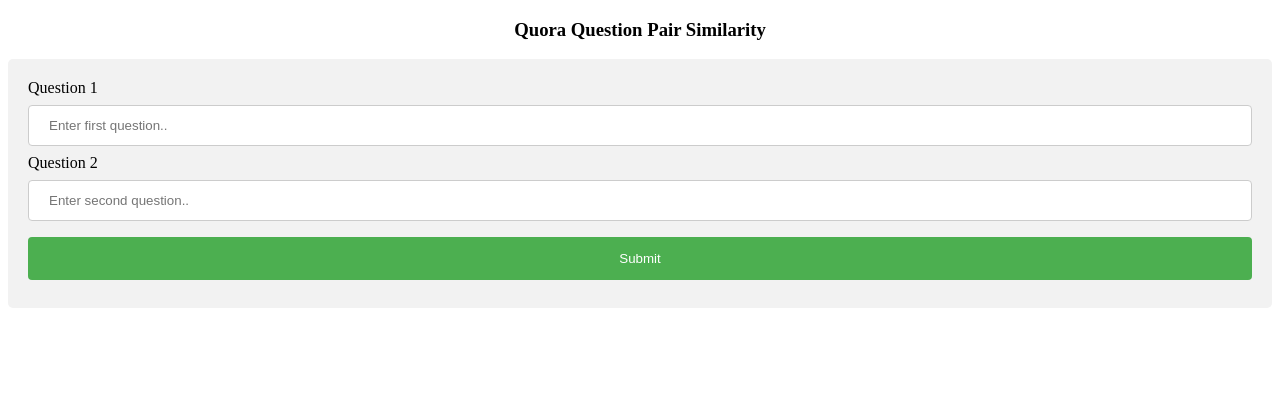
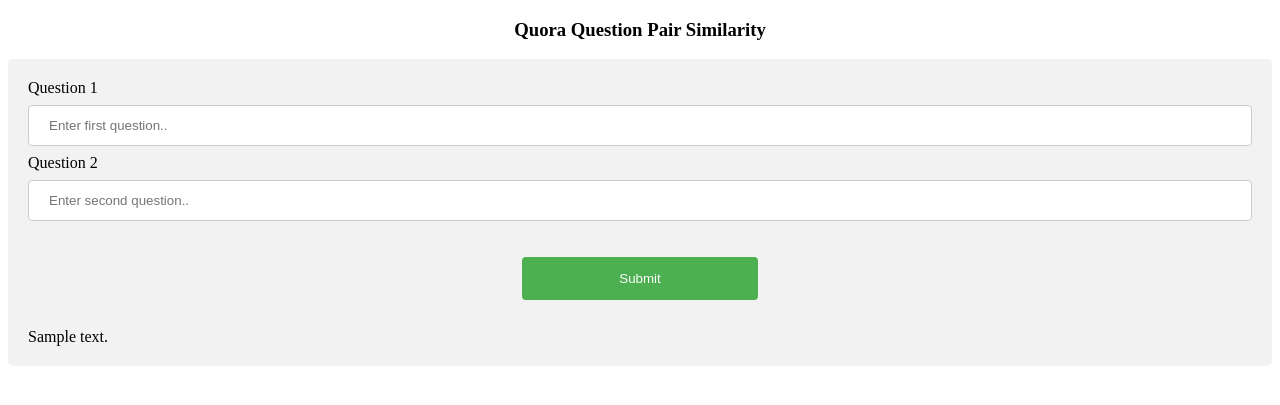
Before and after one commit to ShriganeshShirodkar/Quora-Question-Pair-Similarity, a Flask app: template templates/index.html in a window 1280 px wide. Shown: the top 405 px of the page. Run offline with Flask 2, Linux system fonts and the light colour scheme; the template is opened without the code that fills it: most values are stand-ins (such as "Sample title", 1, 10 or a date in 2020); parts of the project's set-up code (start-up, migrations or seed data) failed here and were passed over.

Commit message:
Update index.html

```diff
--- a/templates/index.html
+++ b/templates/index.html
@@ -12,7 +12,7 @@
 }
 
 input[type=submit] {
-  width: 100%;
+  width: 20%;
   background-color: #4CAF50;
   color: white;
   padding: 14px 20px;
@@ -21,7 +21,10 @@
   border-radius: 4px;
   cursor: pointer;
 }
-
+.submit-wrap{
+width:90;
+text-align: center
+}
 input[type=submit]:hover {
   background-color: #45a049;
 }
@@ -44,8 +47,10 @@
     <label for="lname">Question 2</label>
     <input type="text" id="lname" name="question2" placeholder="Enter second question..">
 
-    <input type="submit" value="Submit">
+     <div class="submit-wrap"><input type="submit" value="Submit"></div>
+
   </form>
+  {{prediction_text}}
 </div>
 
 </body>
```
